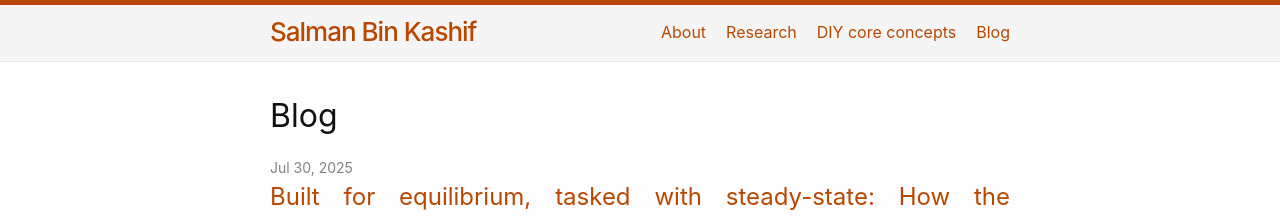
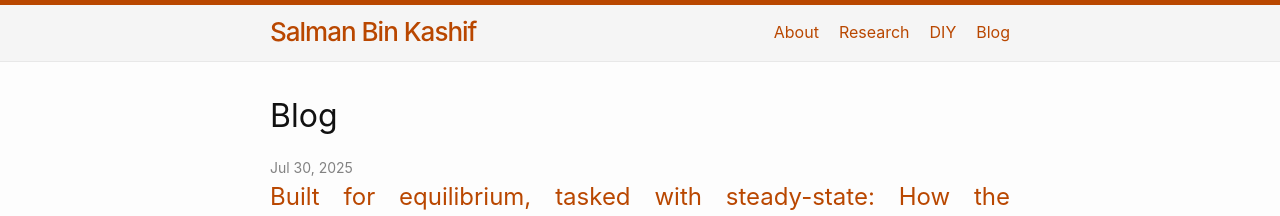
Before and after one commit to sbkashif/sbkashif.github.io, a Jekyll site: the page built from posts.md, in a window 1280 px wide. Shown: the top 216 px of the page. Built offline with Jekyll 4.4.1, drawn with Linux system fonts in a browser that asks for light colours.

Commit message:
update diy section title

```diff
--- a/portfolio.md
+++ b/portfolio.md
@@ -1,6 +1,6 @@
 ---
 layout: page
-title: DIY core concepts
+title: DIY
 permalink: /portfolio/
 ---
 This page is dedicated to sharing my journey of learning core concepts in molecular simulations and machine learning by coding from scratch.
```
Also changed, not shown: index.md (+1 -1 lines).
